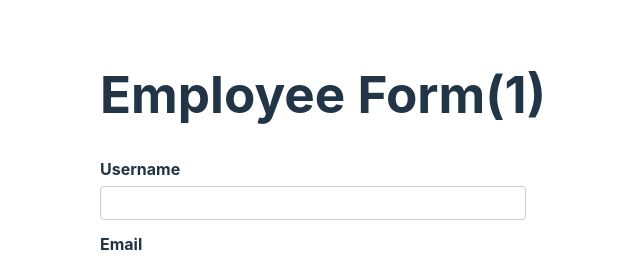
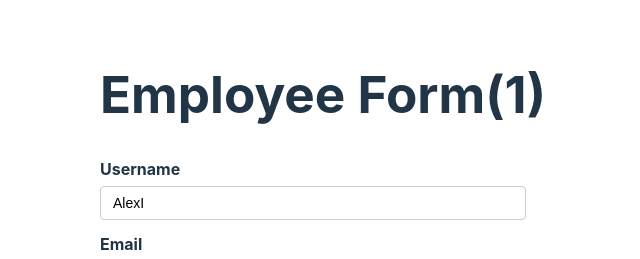
Before and after one commit to raiyhanbhuiyan17/React-Hook-Form, a React (Create React App) app: page / in a window 1280 px wide. Shown: the top 259 px of the page, without its empty margins (317-957 px from the left). Built offline with nearby package versions, Linux system fonts and the light colour scheme.

Commit message:
setting default values in useForm

```diff
--- a/src/components/Form.tsx
+++ b/src/components/Form.tsx
@@ -11,7 +11,13 @@ type FormValues={
 }
 
  const Form = () => {
-    const form = useForm<FormValues>();
+    const form = useForm<FormValues>({
+      defaultValues: {
+        username: 'AlexI',
+        email: '',
+        channel: '',
+      }
+    });
     //console.log(form);
     const {register,control,handleSubmit,formState} = form;
     const {errors} = formState;
```
